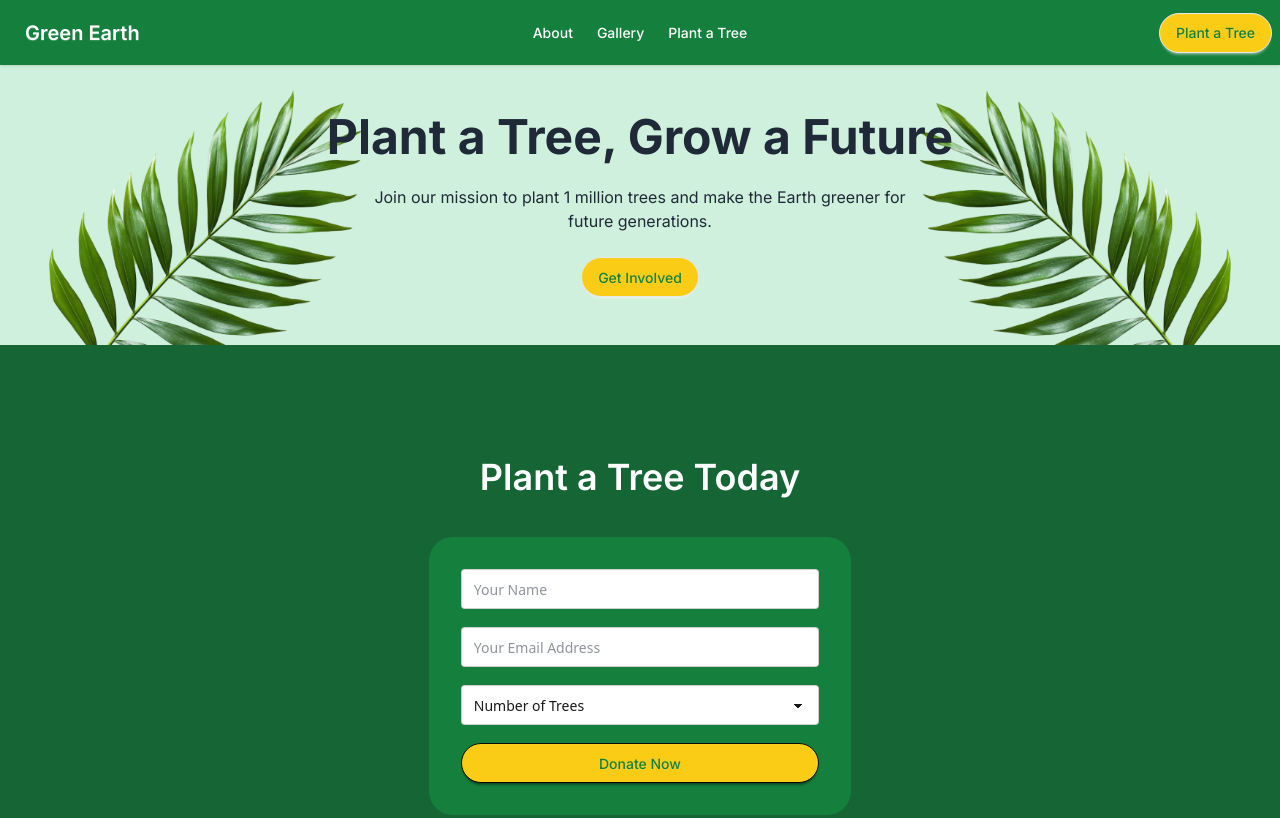
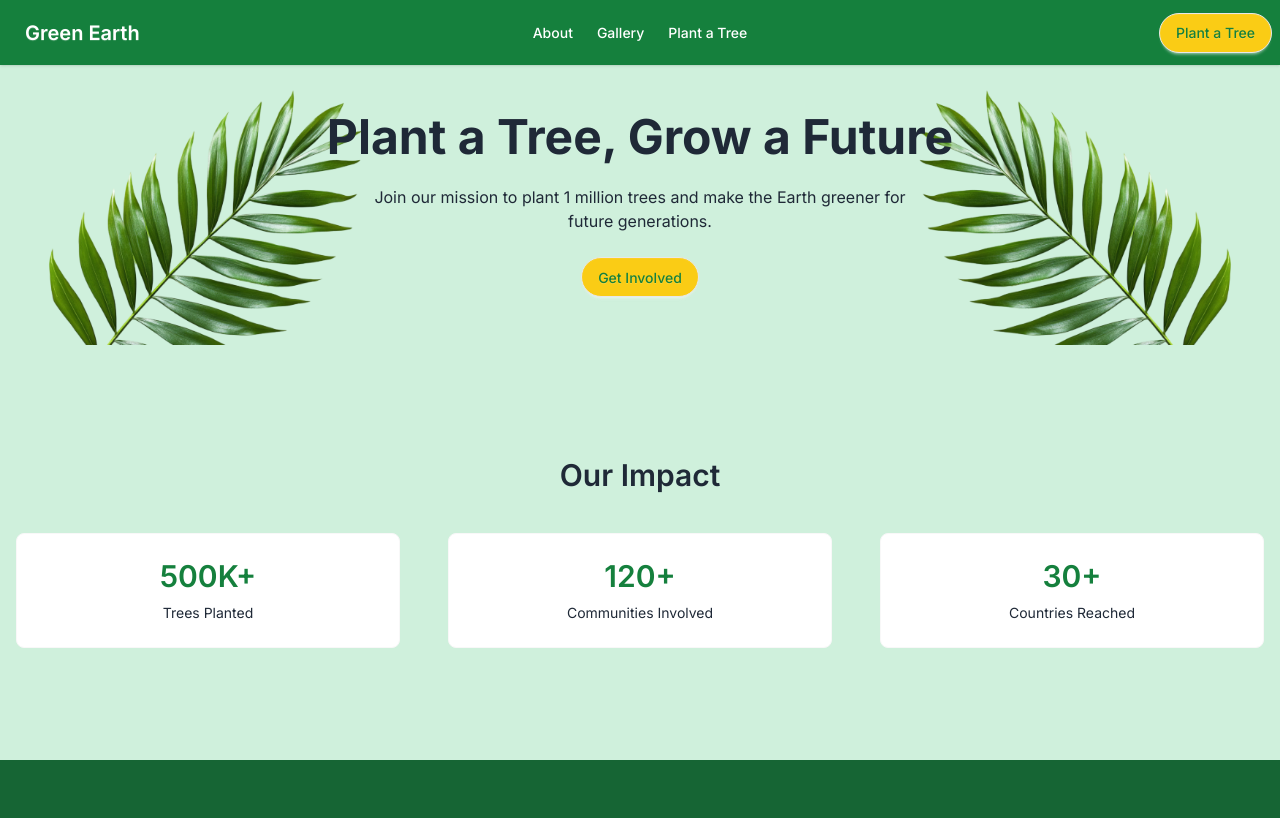
Before and after one commit to HasanLabib/Programming-hero-Assignment-B12A06-Green-Earth, a plain HTML site: page index.html in a window 1280 px wide. Shown: the top 818 px of the page. Drawn offline with nearby package versions, Linux system fonts and the light colour scheme; files whose address does not match are found by name; a web font is replaced by a local one.

Commit message:
4th_commit_Impact_done

```diff
--- a/index.html
+++ b/index.html
@@ -130,6 +130,48 @@
       </section>
       <!-- Choose your tree -->
       <section class="choose-your-tree"></section>
+      <!-- Our Impact -->
+      <section
+        class="bg-[#CFF0DC] flex flex-col items-center justify-center py-28"
+      >
+        <h2 class="inter font-semibold text-3xl text-[#1F2937]">Our Impact</h2>
+        <div class="flex flex-wrap gap-12 justify-center mt-10">
+          <div class="card card-border bg-base-100 w-96">
+            <div class="card-body">
+              <h2
+                class="text-center inter text-3xl font-semibold text-[#15803D]"
+              >
+                500K+
+              </h2>
+              <p class="text-center inter text-[#1F2937]">Trees Planted</p>
+            </div>
+          </div>
+
+          <div class="card card-border bg-base-100 w-96">
+            <div class="card-body">
+              <h2
+                class="text-center inter text-3xl font-semibold text-[#15803D]"
+              >
+                120+
+              </h2>
+              <p class="text-center inter text-[#1F2937]">
+                Communities Involved
+              </p>
+            </div>
+          </div>
+
+          <div class="card card-border bg-base-100 w-96">
+            <div class="card-body">
+              <h2
+                class="text-center inter text-3xl font-semibold text-[#15803D]"
+              >
+                30+
+              </h2>
+              <p class="text-center inter text-[#1F2937]">Countries Reached</p>
+            </div>
+          </div>
+        </div>
+      </section>
       <!-- Plant a Tree Today -->
       <section
         class="bg-[#166534] flex flex-col items-center justify-center py-28"
@@ -143,15 +185,26 @@
               type="text"
               class="input w-full text-[#1F2937]"
               placeholder="Your Name"
+              required
+              aria-required="true"
             />
 
             <input
               type="email"
               class="input w-full text-[#1F2937]"
               placeholder="Your Email Address"
+              required
+              aria-required="true"
             />
 
-            <select class="select w-full" placeholder="Number of Trees">
+            <select
+              class="select w-full"
+              placeholder="Number of Trees"
+              title="Number of Trees"
+              aria-label="Number of Trees"
+              required
+              aria-required="true"
+            >
               <option disabled selected>Number of Trees</option>
               <option>1</option>
               <option>2</option>
@@ -159,6 +212,7 @@
             </select>
 
             <button
+              type="submit"
               class="btn btn-neutral inter font-medium bg-[#FACC15] rounded-3xl text-[#15803D] hover:bg-[#05963a] hover:text-[#FACC15] hover:border-[#FACC15] hover:border-2"
             >
               Donate Now
```
